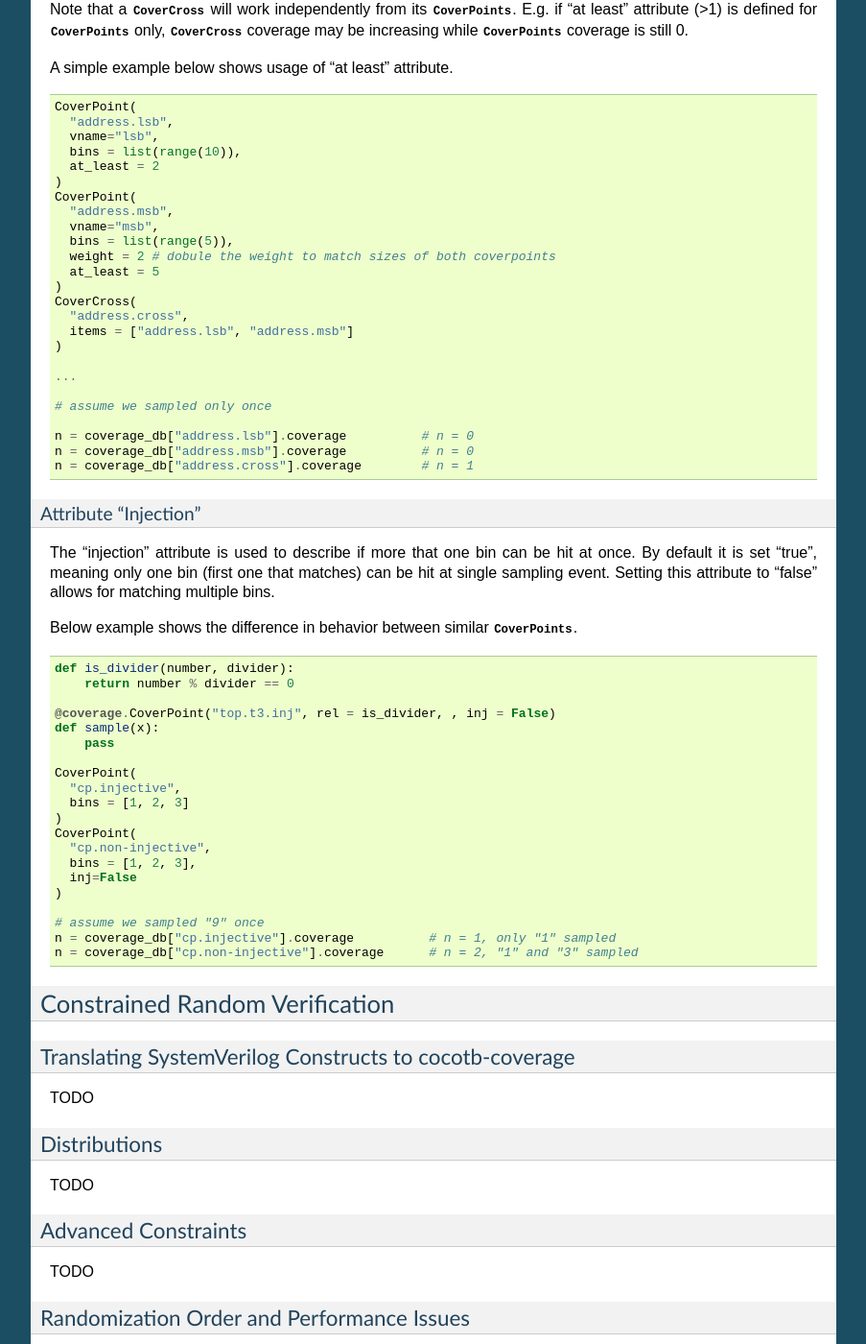
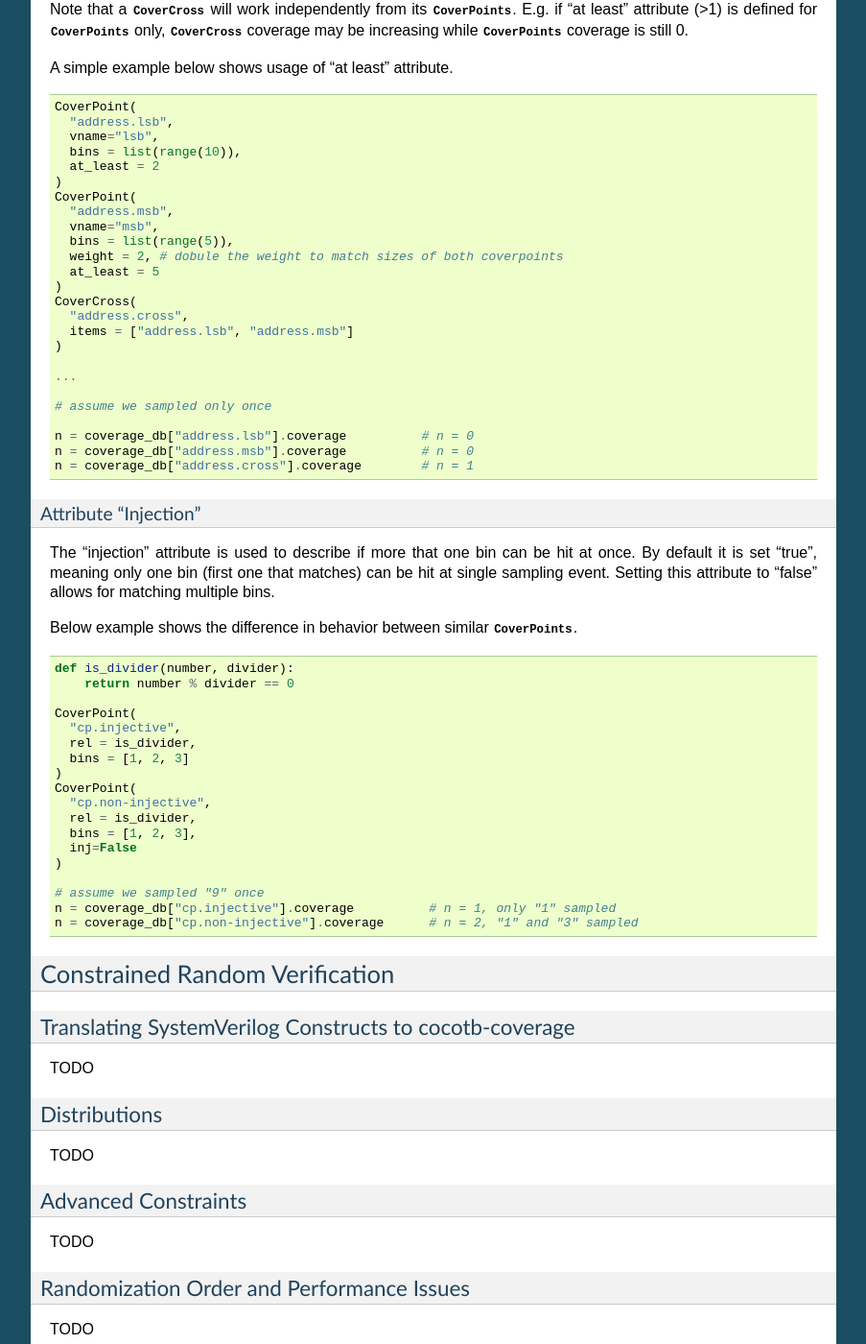
Before and after one commit to mciepluc/cocotb-coverage, a Sphinx documentation site: the page built from documentation/source/tutorials.rst, in a window 1280 px wide and 1400 px high, scrolled down 7553 px. Shown: the whole window at 96% size, without its empty margins (198-1101 px from the left). Built offline with Sphinx 7.4.7, drawn with Linux system fonts in a browser that asks for light colours; formulas are drawn with MathJax 3.

Commit message:
Fix examples

```diff
--- a/documentation/source/tutorials.rst
+++ b/documentation/source/tutorials.rst
@@ -454,7 +454,7 @@ Below example shows two `CoverPoints <CoverPoint>` balanced to contribute exactl
     CoverPoint(
       "address.lsb",
       vname="lsb",
-      bins = list(range(10)),
+      bins = list(range(10))
     )
     CoverPoint(
       "address.msb",
@@ -500,7 +500,7 @@ A simple example below shows usage of "at least" attribute.
       "address.msb",
       vname="msb",
       bins = list(range(5)),
-      weight = 2 # dobule the weight to match sizes of both coverpoints
+      weight = 2, # dobule the weight to match sizes of both coverpoints
       at_least = 5
     )
     CoverCross(
@@ -530,16 +530,14 @@ Below example shows the difference in behavior between similar `CoverPoints <Cov
     def is_divider(number, divider):
         return number % divider == 0
 
-    @coverage.CoverPoint("top.t3.inj", rel = is_divider, , inj = False)
-    def sample(x):
-        pass
-
     CoverPoint(
       "cp.injective",
+      rel = is_divider,
       bins = [1, 2, 3]
     )
     CoverPoint(
       "cp.non-injective",
+      rel = is_divider,
       bins = [1, 2, 3],
       inj=False
     )
```
